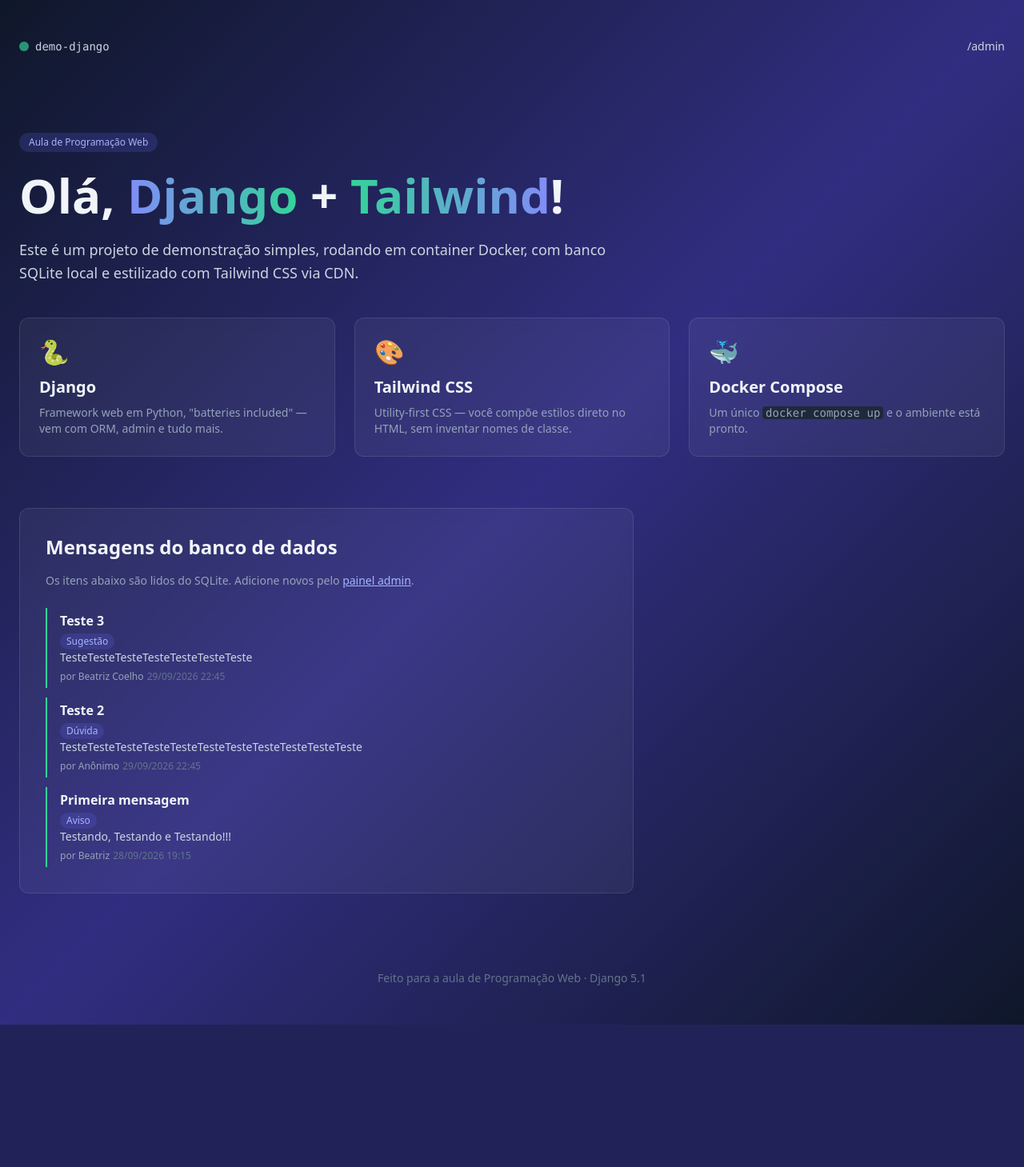
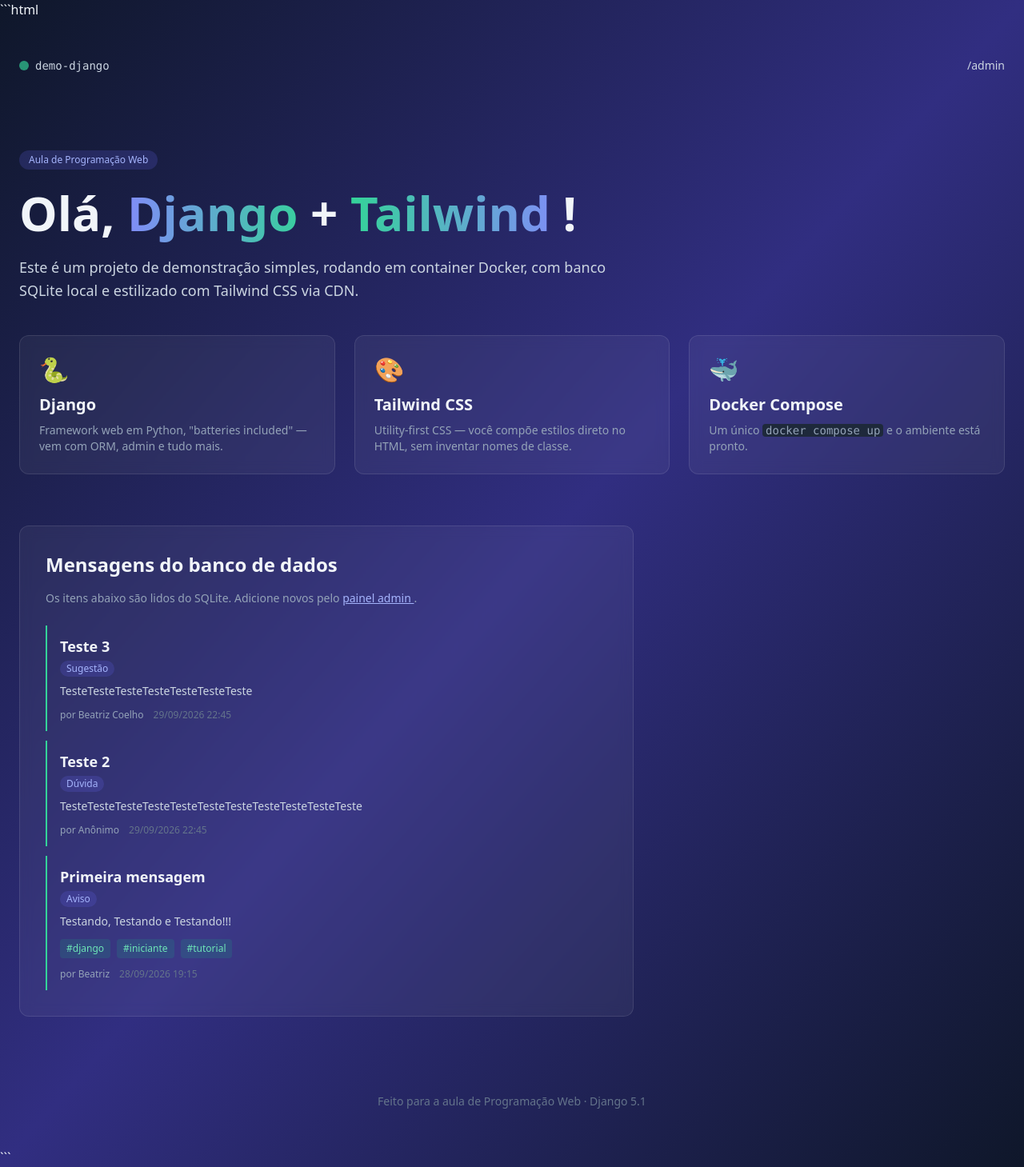
Before and after one commit to BeatrizCoelhoDev/demo-django, a Django app: page / in a window 1280 px wide. Shown: the whole page at 80% size. Before the commit the page ends 1281 px from the top, so only its background shows below. Run offline with Django 5.2, Linux system fonts and the light colour scheme; data comes from the database, SQL or seed files in the repository; both versions use the stored data as it was after the commit; some libraries are stand-ins or nearby versions.

Commit message:
Adiciona relacionamento muitos-para-muitos com tags

````diff
--- a/home/models.py
+++ b/home/models.py
@@ -3,6 +3,16 @@
 
 class Categoria(models.Model):
     nome = models.CharField(max_length=50, unique=True)
+
+    class Meta:
+        ordering = ["nome"]
+
+    def __str__(self):
+        return self.nome
+
+
+class Tag(models.Model):
+    nome = models.SlugField(max_length=30, unique=True)
 
     class Meta:
         ordering = ["nome"]
@@ -22,10 +32,17 @@
         blank=True,
         related_name="mensagens",
     )
+    tags = models.ManyToManyField(
+        Tag,
+        blank=True,
+        related_name="mensagens",
+    )
     criada_em = models.DateTimeField(auto_now_add=True)
 
     class Meta:
         ordering = ["-criada_em"]
+        verbose_name = "Mensagem"
+        verbose_name_plural = "Mensagens"
 
     def __str__(self):
         return self.titulo
--- a/templates/home/index.html
+++ b/templates/home/index.html
@@ -1,3 +1,4 @@
+```html
 <!DOCTYPE html>
 <html lang="pt-br">
 <head>
@@ -6,6 +7,7 @@
     <title>Demo Django + Tailwind</title>
     <script src="https://cdn.tailwindcss.com"></script>
 </head>
+
 <body class="bg-gradient-to-br from-slate-900 via-indigo-900 to-slate-900 min-h-screen text-slate-100">
 
     <header class="container mx-auto px-6 py-12">
@@ -14,19 +16,31 @@
                 <span class="w-3 h-3 rounded-full bg-emerald-400 animate-pulse"></span>
                 <span class="font-mono text-sm text-slate-300">demo-django</span>
             </div>
-            <a href="/admin/" class="text-sm text-slate-300 hover:text-white transition">/admin</a>
+
+            <a href="/admin/" class="text-sm text-slate-300 hover:text-white transition">
+                /admin
+            </a>
         </nav>
     </header>
 
     <main class="container mx-auto px-6 py-12">
+
         <section class="max-w-3xl">
             <span class="inline-block px-3 py-1 bg-indigo-500/20 text-indigo-300 text-xs font-medium rounded-full mb-6">
                 Aula de Programação Web
             </span>
+
             <h1 class="text-5xl md:text-6xl font-bold leading-tight mb-6">
-                Olá, <span class="text-transparent bg-clip-text bg-gradient-to-r from-indigo-400 to-emerald-400">Django</span> +
-                <span class="text-transparent bg-clip-text bg-gradient-to-r from-emerald-400 to-indigo-400">Tailwind</span>!
+                Olá,
+                <span class="text-transparent bg-clip-text bg-gradient-to-r from-indigo-400 to-emerald-400">
+                    Django
+                </span>
+                +
+                <span class="text-transparent bg-clip-text bg-gradient-to-r from-emerald-400 to-indigo-400">
+                    Tailwind
+                </span>!
             </h1>
+
             <p class="text-lg text-slate-300 mb-10 leading-relaxed">
                 Este é um projeto de demonstração simples, rodando em container Docker, com banco SQLite local
                 e estilizado com Tailwind CSS via CDN.
@@ -34,38 +48,57 @@
         </section>
 
         <section class="grid md:grid-cols-3 gap-6 mb-16">
+
             <article class="bg-white/5 backdrop-blur border border-white/10 rounded-xl p-6 hover:bg-white/10 transition">
                 <div class="text-3xl mb-3">🐍</div>
                 <h2 class="text-xl font-semibold mb-2">Django</h2>
-                <p class="text-slate-400 text-sm">Framework web em Python, "batteries included" — vem com ORM, admin e tudo mais.</p>
+                <p class="text-slate-400 text-sm">
+                    Framework web em Python, "batteries included" — vem com ORM, admin e tudo mais.
+                </p>
             </article>
 
             <article class="bg-white/5 backdrop-blur border border-white/10 rounded-xl p-6 hover:bg-white/10 transition">
                 <div class="text-3xl mb-3">🎨</div>
                 <h2 class="text-xl font-semibold mb-2">Tailwind CSS</h2>
-                <p class="text-slate-400 text-sm">Utility-first CSS — você compõe estilos direto no HTML, sem inventar nomes de classe.</p>
+                <p class="text-slate-400 text-sm">
+                    Utility-first CSS — você compõe estilos direto no HTML, sem inventar nomes de classe.
+                </p>
             </article>
 
             <article class="bg-white/5 backdrop-blur border border-white/10 rounded-xl p-6 hover:bg-white/10 transition">
                 <div class="text-3xl mb-3">🐳</div>
                 <h2 class="text-xl font-semibold mb-2">Docker Compose</h2>
-                <p class="text-slate-400 text-sm">Um único <code class="font-mono bg-slate-800 px-1 rounded">docker compose up</code> e o ambiente está pronto.</p>
+                <p class="text-slate-400 text-sm">
+                    Um único
+                    <code class="font-mono bg-slate-800 px-1 rounded">docker compose up</code>
+                    e o ambiente está pronto.
+                </p>
             </article>
+
         </section>
 
         <section class="bg-white/5 backdrop-blur border border-white/10 rounded-xl p-8 max-w-3xl">
-            <h2 class="text-2xl font-bold mb-4">Mensagens do banco de dados</h2>
+
+            <h2 class="text-2xl font-bold mb-4">
+                Mensagens do banco de dados
+            </h2>
 
             <p class="text-slate-400 text-sm mb-6">
                 Os itens abaixo são lidos do SQLite. Adicione novos pelo
-                <a href="/admin/" class="text-indigo-300 underline hover:text-indigo-200">painel admin</a>.
+                <a href="/admin/" class="text-indigo-300 underline hover:text-indigo-200">
+                    painel admin
+                </a>.
             </p>
 
             {% if mensagens %}
                 <ul class="space-y-3">
+
                     {% for m in mensagens %}
-                        <li class="border-l-2 border-emerald-400 pl-4 py-1">
-                            <h3 class="font-semibold">{{ m.titulo }}</h3>
+                        <li class="border-l-2 border-emerald-400 pl-4 py-3">
+
+                            <h3 class="font-semibold text-lg">
+                                {{ m.titulo }}
+                            </h3>
 
                             {% if m.categoria %}
                                 <span class="inline-block px-2 py-0.5 mt-1 bg-indigo-500/20 text-indigo-300 text-xs rounded-full">
@@ -73,27 +106,53 @@
                                 </span>
                             {% endif %}
 
-                            <p class="text-sm text-slate-300">{{ m.conteudo }}</p>
+                            <p class="text-sm text-slate-300 mt-2">
+                                {{ m.conteudo }}
+                            </p>
 
-                            <span class="text-xs text-slate-400">por {{ m.autor }}</span>
+                            {% with tags=m.tags.all %}
+                                {% if tags %}
+                                    <div class="flex flex-wrap gap-2 mt-3">
+                                        {% for tag in tags %}
+                                            <span class="inline-block px-2 py-1 bg-emerald-500/15 text-emerald-300 text-xs rounded">
+                                                #{{ tag.nome }}
+                                            </span>
+                                        {% endfor %}
+                                    </div>
+                                {% endif %}
+                            {% endwith %}
 
-                            <span class="text-xs text-slate-500">
-                                {{ m.criada_em|date:"d/m/Y H:i" }}
-                            </span>
+                            <div class="flex flex-wrap gap-3 mt-3">
+                                <span class="text-xs text-slate-400">
+                                    por {{ m.autor }}
+                                </span>
+
+                                <span class="text-xs text-slate-500">
+                                    {{ m.criada_em|date:"d/m/Y H:i" }}
+                                </span>
+                            </div>
+
                         </li>
                     {% endfor %}
+
                 </ul>
+
             {% else %}
                 <div class="text-center py-8 text-slate-400">
                     <p class="mb-2">Nenhuma mensagem ainda.</p>
+
                     <p class="text-sm">
                         Crie uma no
-                        <a href="/admin/" class="text-indigo-300 underline">admin</a>
+                        <a href="/admin/" class="text-indigo-300 underline">
+                            admin
+                        </a>
                         para vê-la aqui.
                     </p>
                 </div>
             {% endif %}
+
         </section>
+
     </main>
 
     <footer class="container mx-auto px-6 py-12 text-center text-slate-500 text-sm">
@@ -102,3 +161,4 @@
 
 </body>
 </html>
+```
````
Also changed, not shown: home/admin.py (+9 -2 lines), db.sqlite3, home/migrations/0004_tag_alter_mensagem_options_mensagem_tags.py (added).
